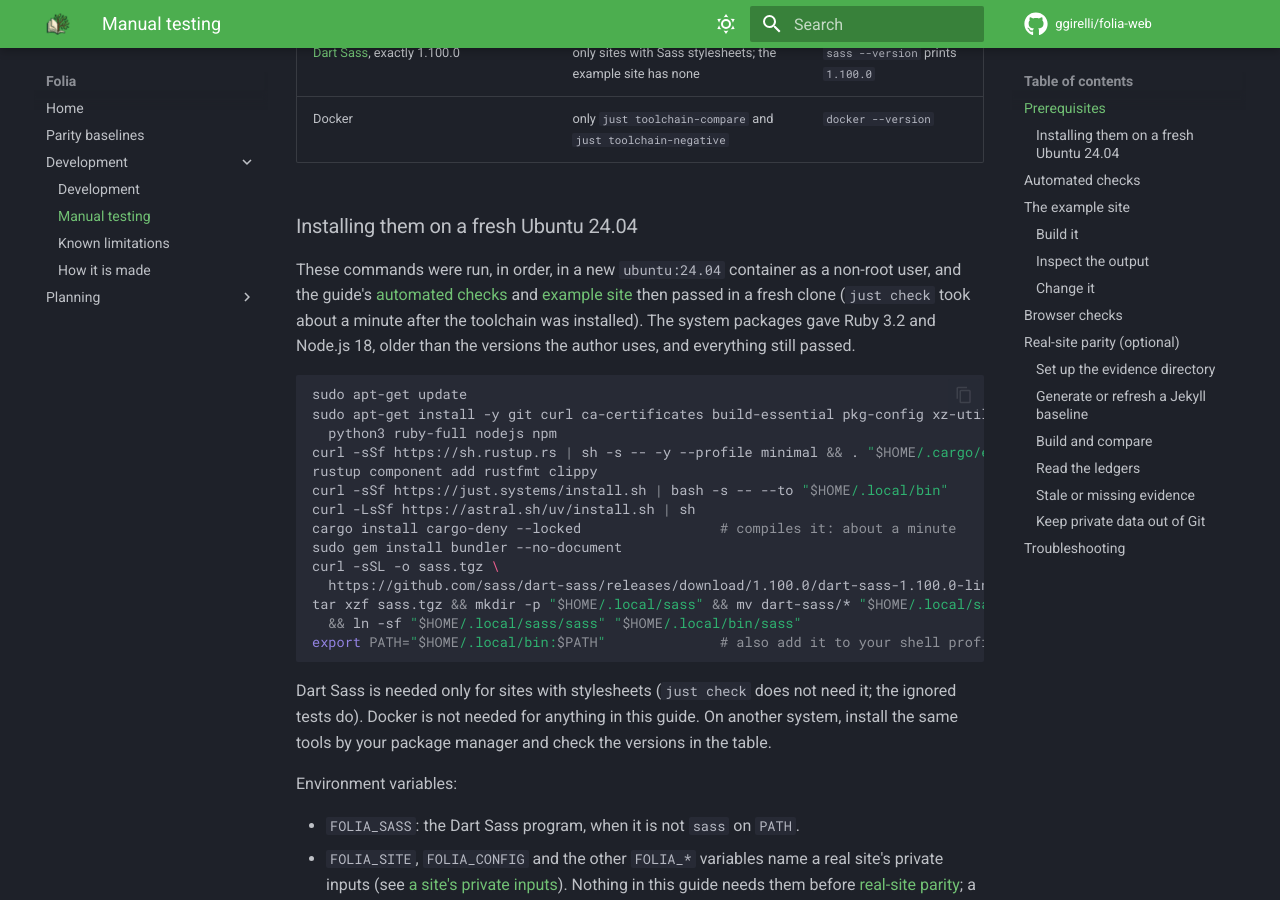
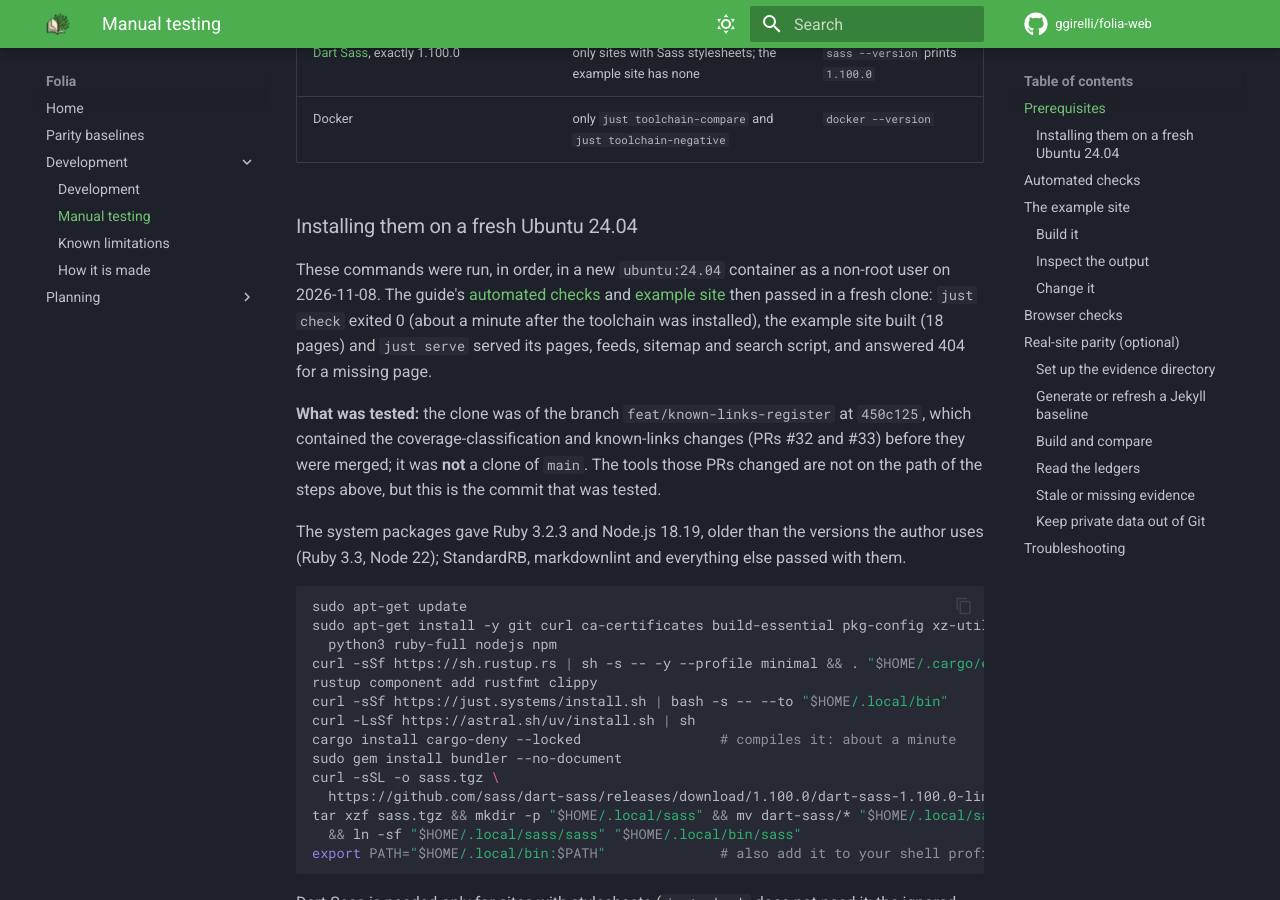
Before and after one commit to ggirelli/folia-web, an MkDocs documentation site: the page built from docs/development/manual-testing.md, in a window 1280 px wide and 900 px high, scrolled down 983 px. Built offline with MkDocs 1.6.1 and Material for MkDocs 9.7.7, drawn with Linux system fonts in a browser that asks for light colours; comment, search, counter and statistics services are not loaded.

Commit message:
docs: say exactly which commit the clean-environment test ran on
Co-Authored-By: Claude Sonnet 5.5 <noreply@anthropic.com>

````diff
--- a/docs/development/manual-testing.md
+++ b/docs/development/manual-testing.md
@@ -26,11 +26,19 @@ writes what Jekyll wrote.
 
 ### Installing them on a fresh Ubuntu 24.04
 
-These commands were run, in order, in a new `ubuntu:24.04` container as a non-root user, and the
-guide's [automated checks](#automated-checks) and [example site](#the-example-site) then passed in a
-fresh clone (`just check` took about a minute after the toolchain was installed). The system
-packages gave Ruby 3.2 and Node.js 18, older than the versions the author uses, and everything
-still passed.
+These commands were run, in order, in a new `ubuntu:24.04` container as a non-root user on
+2026-11-08. The guide's [automated checks](#automated-checks) and
+[example site](#the-example-site) then passed in a fresh clone: `just check` exited 0 (about a
+minute after the toolchain was installed), the example site built (18 pages) and `just serve`
+served its pages, feeds, sitemap and search script, and answered 404 for a missing page.
+
+**What was tested:** the clone was of the branch `feat/known-links-register` at `450c125`, which
+contained the coverage-classification and known-links changes (PRs #32 and #33) before they were
+merged; it was **not** a clone of `main`. The tools those PRs changed are not on the path of the
+steps above, but this is the commit that was tested.
+
+The system packages gave Ruby 3.2.3 and Node.js 18.19, older than the versions the author uses
+(Ruby 3.3, Node 22); StandardRB, markdownlint and everything else passed with them.
 
 ```sh
 sudo apt-get update
````
